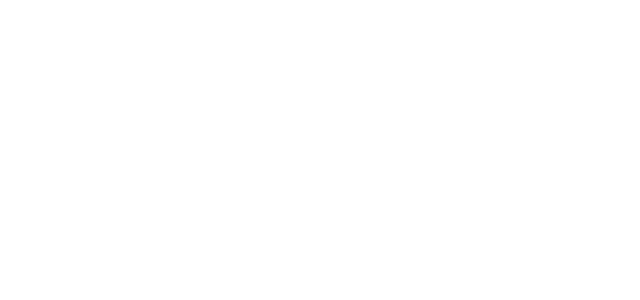
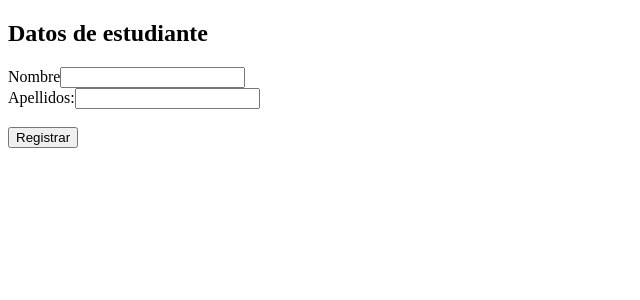
Before and after one commit to AndriiShybaiev/AC4.2-Matriculacion, a React (Vite) app: page / in a window 1280 px wide. Shown: the top 300 px of the page, without its empty margins (0-640 px from the left). Built offline with nearby package versions, Linux system fonts and the light colour scheme.

Commit message:
AC4.2 etapa 1

```diff
--- a/src/App.tsx
+++ b/src/App.tsx
@@ -1,8 +1,11 @@
 
 import './App.css'
+import EnrolmentForm from "./components/EnrolmentForm/EnrolmentForm.tsx";
 
 function App() {
-
+    return (
+        <EnrolmentForm/>
+    )
 }
 
 export default App
--- /dev/null
+++ b/src/components/EnrolmentForm/EnrolmentForm.tsx
@@ -0,0 +1,19 @@
+import React from 'react';
+function EnrolmentForm() {
+    return (
+        <div>
+            <form className="enrolForm">
+                <h2>Datos de estudiante</h2>
+                <label>Nombre</label>
+                <input type="text" name="fname"/>
+                <br/>
+                <label>Apellidos:</label>
+                <input type="text" name="lname"/>
+                <br/>
+                <br/>
+                <input type="submit" value="Registrar"/>
+            </form>
+        </div>
+    );
+}
+export default EnrolmentForm;
```
